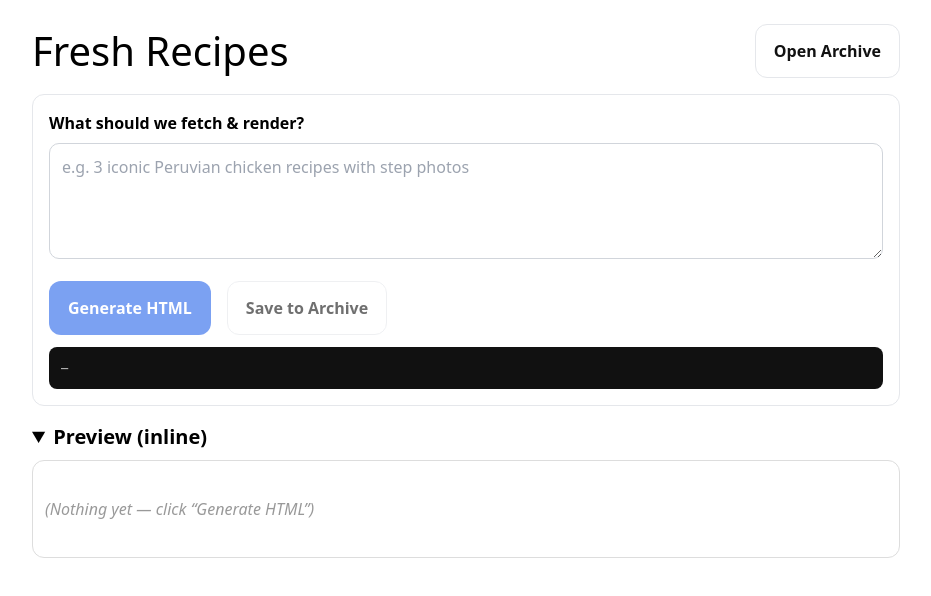
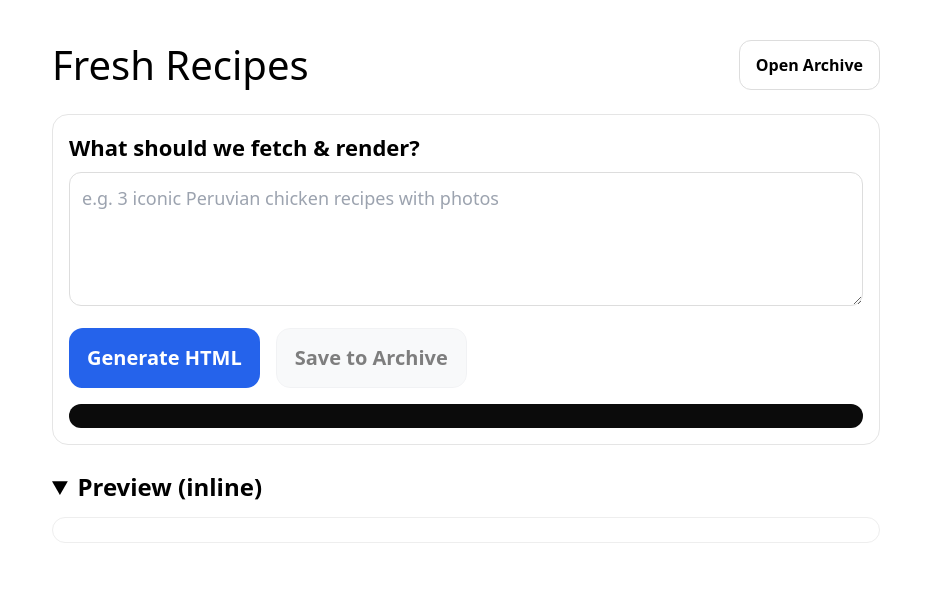
Before and after one commit to Apttyman/freshrecipes, a Next.js app: page / in a window 1280 px wide. Shown: the top 596 px of the page, without its empty margins (174-1105 px from the left). Built offline with nearby package versions, Linux system fonts and the light colour scheme.

Commit message:
Update page.tsx

```diff
--- a/app/page.tsx
+++ b/app/page.tsx
@@ -1,200 +1,196 @@
-// app/page.tsx
 "use client";
 
 import { useState } from "react";
 
-type GenPayload = { html?: string; slug?: string; error?: string };
+export const dynamic = "force-dynamic";
+export const revalidate = 0;
 
-export default function HomePage() {
-  const [prompt, setPrompt] = useState("");
-  const [html, setHtml] = useState("");
-  const [slug, setSlug] = useState("");
-  const [loading, setLoading] = useState(false);
-  const [saving, setSaving] = useState(false);
+type GenResult = { html?: string; error?: string; slug?: string };
+
+export default function Home() {
+  const [query, setQuery] = useState("");
+  const [preview, setPreview] = useState("");
   const [log, setLog] = useState<string>("");
 
-  const appendLog = (line: string) =>
-    setLog((prev) => (prev ? prev + "\n" + line : line));
-
-  async function handleGenerate() {
-    if (!prompt.trim() || loading) return;
-    setLoading(true);
-    setHtml("");
-    setSlug("");
+  async function generate() {
     setLog("");
+    setPreview("");
     try {
-      appendLog("POST /api/generate …");
-      const r = await fetch("/api/generate", {
+      const res = await fetch("/api/generate", {
         method: "POST",
         headers: { "content-type": "application/json" },
-        body: JSON.stringify({ prompt }),
+        body: JSON.stringify({ prompt: query }),
       });
-      appendLog(`status ${r.status} ${r.statusText} | ${r.headers.get("content-type")}`);
-      const data = (await r.json()) as GenPayload;
-      if (!r.ok) throw new Error(data.error || `HTTP ${r.status}`);
-      appendLog(`OK (${(JSON.stringify(data).length).toLocaleString()} bytes)`);
-      setHtml(data.html ?? "");
-      setSlug(data.slug ?? "");
-    } catch (err: any) {
-      const msg = String(err?.message || err);
-      setHtml("");
-      setSlug("");
-      appendLog(`ERROR: ${msg}`);
-      alert(`Generate failed: ${msg}`);
-    } finally {
-      setLoading(false);
+      const txt = `POST /api/generate …\nstatus ${res.status}  |  ${res.headers
+        .get("content-type")
+        ?.split(";")[0]}\n`;
+      const data = (await res.json()) as GenResult;
+      setLog(txt + (data.error ? `ERR: ${data.error}` : `OK (${(data.html ?? "").length} bytes)`));
+
+      if (data.error) {
+        alert(data.error);
+        return;
+      }
+      setPreview(data.html ?? "");
+    } catch (e: any) {
+      setLog(`Generate failed: ${String(e)}`);
+      alert(`Generate failed: ${String(e)}`);
     }
   }
 
-  async function handleSave() {
-    if (!html || saving) return;
-    setSaving(true);
-    appendLog("POST /api/save …");
+  async function saveToArchive() {
+    if (!preview) {
+      alert("Nothing to save yet.");
+      return;
+    }
+    // naive title: first <h1> text or fallback
+    const titleMatch = preview.match(/<h1[^>]*>([\s\S]*?)<\/h1>/i);
+    const title = titleMatch ? titleMatch[1].replace(/<[^>]+>/g, "").trim() : "Recipe";
+
     try {
-      const r = await fetch("/api/save", {
+      const res = await fetch("/api/save", {
         method: "POST",
         headers: { "content-type": "application/json" },
-        body: JSON.stringify({ html, slug }),
+        body: JSON.stringify({ html: preview, title }),
       });
-      const data = await r.json();
-      if (!r.ok) throw new Error(data?.error || `HTTP ${r.status}`);
-      const url = data?.url || data?.pageUrl || "";
-      appendLog(`Saved. URL: ${url || "(no url returned)"}`);
-      if (url) {
-        // open in new tab
-        window.open(url, "_blank", "noopener,noreferrer");
-      } else {
-        alert('Save succeeded but no URL was returned by /api/save.');
+
+      const data = await res.json();
+      if (!res.ok) {
+        alert(data?.error || "Save failed");
+        return;
       }
-    } catch (err: any) {
-      const msg = String(err?.message || err);
-      appendLog(`SAVE ERROR: ${msg}`);
-      alert(`Save failed: ${msg}`);
-    } finally {
-      setSaving(false);
+
+      // Expect `url` (server now guarantees this)
+      if (data?.url) {
+        window.location.href = data.url; // navigate to archive page
+        return;
+      }
+
+      // Fallbacks if user still has an old client/server mismatch
+      if (data?.viewUrl) {
+        window.location.href = data.viewUrl;
+        return;
+      }
+      if (data?.slug) {
+        window.location.href = `/archive/${encodeURIComponent(data.slug)}`;
+        return;
+      }
+
+      // If absolutely nothing usable, show a single alert (matches your prior UX)
+      alert("Save succeeded but no URL was returned by /api/save.");
+    } catch (e: any) {
+      alert(`Save failed: ${String(e)}`);
     }
   }
 
   return (
-    <main style={{ maxWidth: 900, margin: "24px auto", padding: "0 16px" }}>
-      <header style={{ display: "flex", justifyContent: "space-between", alignItems: "center", marginBottom: 16 }}>
+    <main className="container" style={{ maxWidth: 860, margin: "24px auto", padding: 16 }}>
+      <header style={{ display: "flex", justifyContent: "space-between", alignItems: "center" }}>
         <h1 style={{ fontSize: 40, lineHeight: 1.1, margin: 0 }}>Fresh Recipes</h1>
-        <button
-          type="button"
-          onClick={() => (window.location.href = "/archive")}
-          style={btnOutline}
+        <a
+          href="/archive"
+          style={{
+            textDecoration: "none",
+            border: "1px solid #ddd",
+            padding: "12px 16px",
+            borderRadius: 12,
+            fontWeight: 600,
+          }}
         >
           Open Archive
-        </button>
+        </a>
       </header>
 
-      <section style={card}>
-        <label style={{ display: "block", fontWeight: 700, marginBottom: 8 }}>
-          What should we fetch &amp; render?
+      <section
+        style={{
+          marginTop: 24,
+          padding: 16,
+          border: "1px solid #e5e5e5",
+          borderRadius: 16,
+          background: "#fff",
+        }}
+      >
+        <label style={{ fontWeight: 700, fontSize: 22, display: "block", marginBottom: 8 }}>
+          What should we fetch & render?
         </label>
         <textarea
-          value={prompt}
-          onChange={(e) => setPrompt(e.target.value)}
+          value={query}
+          onChange={(e) => setQuery(e.target.value)}
           rows={4}
-          placeholder="e.g. 3 iconic Peruvian chicken recipes with step photos"
-          style={textarea}
+          placeholder="e.g. 3 iconic Peruvian chicken recipes with photos"
+          style={{
+            width: "100%",
+            padding: 12,
+            borderRadius: 12,
+            border: "1px solid #ddd",
+            fontSize: 18,
+          }}
         />
-
         <div style={{ display: "flex", gap: 16, marginTop: 16 }}>
           <button
-            type="button"
-            onClick={handleGenerate}
-            disabled={loading || !prompt.trim()}
-            style={{ ...btnPrimary, opacity: loading || !prompt.trim() ? 0.6 : 1 }}
+            onClick={generate}
+            style={{
+              background: "#2563eb",
+              color: "#fff",
+              border: "none",
+              padding: "14px 18px",
+              borderRadius: 14,
+              fontSize: 20,
+              fontWeight: 700,
+              cursor: "pointer",
+            }}
           >
-            {loading ? "Generating…" : "Generate HTML"}
+            Generate HTML
           </button>
-
           <button
-            type="button"
-            onClick={handleSave}
-            disabled={!html || saving}
-            style={{ ...btnOutline, opacity: !html || saving ? 0.6 : 1 }}
+            onClick={saveToArchive}
+            disabled={!preview}
+            style={{
+              opacity: preview ? 1 : 0.5,
+              background: "#f3f4f6",
+              border: "1px solid #e5e7eb",
+              padding: "14px 18px",
+              borderRadius: 14,
+              fontSize: 20,
+              fontWeight: 700,
+              cursor: preview ? "pointer" : "default",
+            }}
           >
-            {saving ? "Saving…" : "Save to Archive"}
+            Save to Archive
           </button>
         </div>
 
-        {/* Inline console */}
+        {/* Tiny log */}
         <pre
           style={{
-            marginTop: 12,
-            background: "#111",
-            color: "#eee",
-            fontSize: 12,
+            marginTop: 16,
+            whiteSpace: "pre-wrap",
+            background: "#0b0b0b",
+            color: "#e5e7eb",
             padding: 12,
-            borderRadius: 8,
-            maxHeight: 180,
-            overflow: "auto",
-            whiteSpace: "pre-wrap",
+            borderRadius: 12,
+            fontSize: 14,
           }}
         >
-          {log || "—"}
+          {log}
         </pre>
       </section>
 
-      <details open style={{ marginTop: 16 }}>
-        <summary style={{ fontWeight: 800, fontSize: 20 }}>Preview (inline)</summary>
-        <div style={{ border: "1px solid #ddd", borderRadius: 12, marginTop: 8, padding: 12 }}>
-          {html ? (
-            <iframe
-              title="preview"
-              srcDoc={html}
-              style={{ width: "100%", height: 900, border: "0", borderRadius: 8, background: "#fff" }}
-              sandbox="allow-same-origin allow-scripts allow-popups allow-forms"
-            />
-          ) : (
-            <div style={{ color: "#999", fontStyle: "italic", padding: "24px 0" }}>
-              (Nothing yet — click “Generate HTML”)
-            </div>
-          )}
-        </div>
+      {/* Preview */}
+      <details open style={{ marginTop: 24 }}>
+        <summary style={{ fontWeight: 800, fontSize: 24 }}>Preview (inline)</summary>
+        <div
+          style={{
+            border: "1px solid #eee",
+            borderRadius: 16,
+            padding: 12,
+            marginTop: 12,
+            background: "#fff",
+          }}
+          // we deliberately render raw HTML for preview
+          dangerouslySetInnerHTML={{ __html: preview }}
+        />
       </details>
     </main>
   );
 }
-
-/* -------------------------- tiny inline styles -------------------------- */
-
-const card: React.CSSProperties = {
-  border: "1px solid #e5e7eb",
-  borderRadius: 12,
-  padding: 16,
-  background: "#fff",
-};
-
-const textarea: React.CSSProperties = {
-  width: "100%",
-  borderRadius: 10,
-  border: "1px solid #d1d5db",
-  padding: 12,
-  fontSize: 16,
-  lineHeight: 1.4,
-  outline: "none",
-};
-
-const btnBase: React.CSSProperties = {
-  borderRadius: 12,
-  padding: "14px 18px",
-  fontWeight: 700,
-  cursor: "pointer",
-  border: "1px solid transparent",
-};
-
-const btnPrimary: React.CSSProperties = {
-  ...btnBase,
-  background: "#2563eb",
-  color: "white",
-};
-
-const btnOutline: React.CSSProperties = {
-  ...btnBase,
-  background: "white",
-  color: "#111",
-  border: "1px solid #e5e7eb",
-};
```
